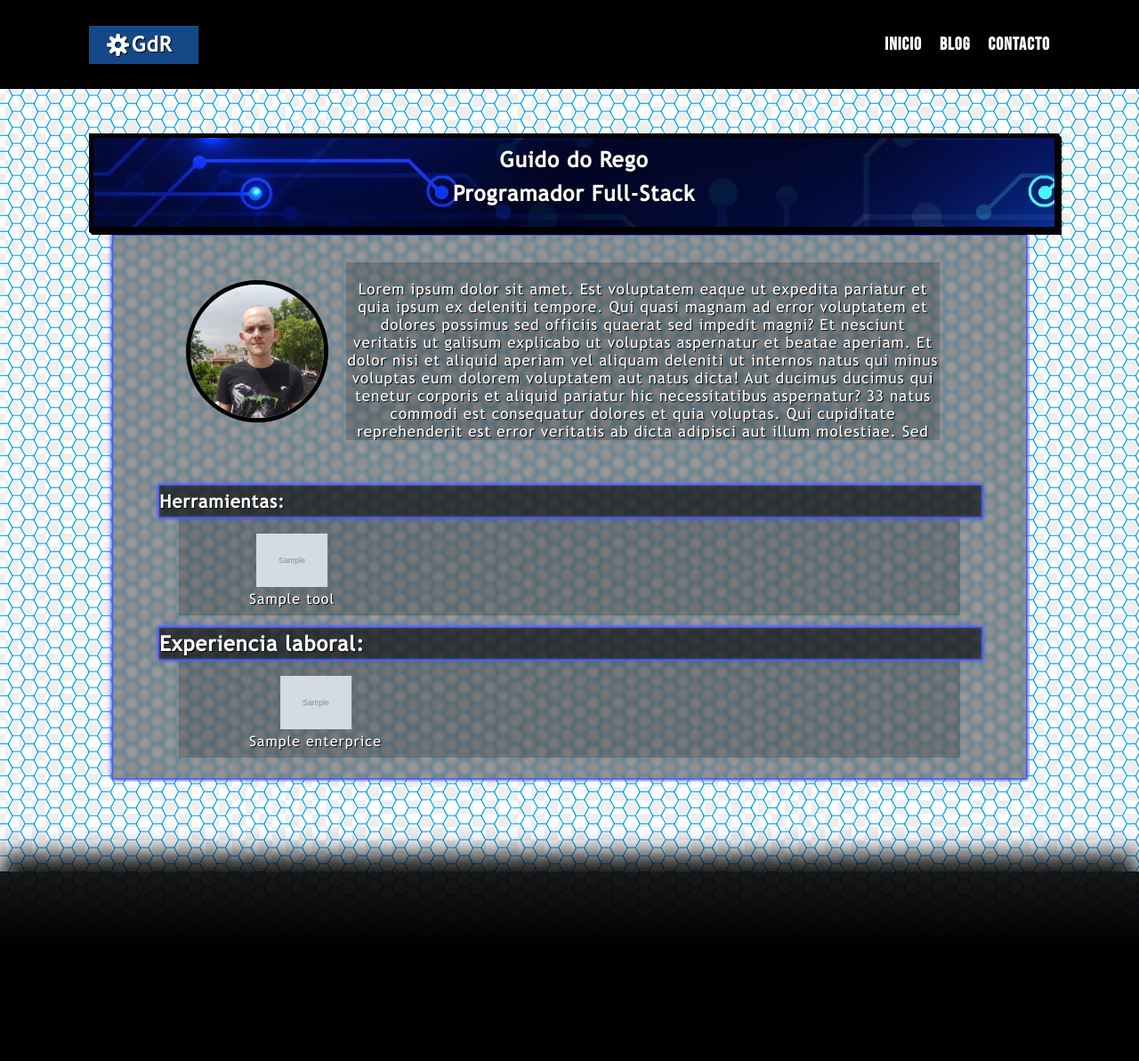
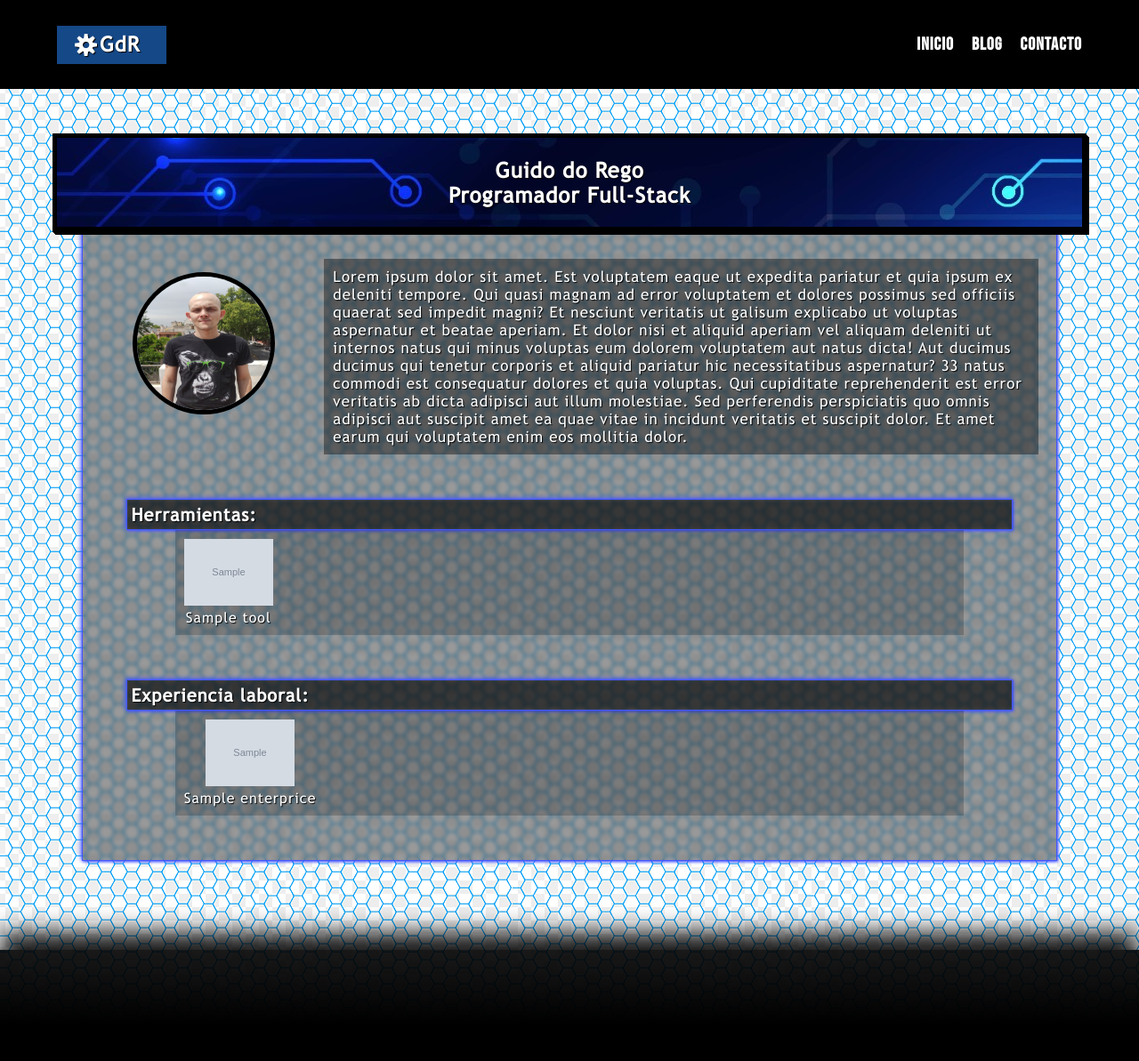
Before and after one commit to GuidoGdR/My_Web, a Django app: template my_web/apps/my_web_app/templates/my_web_app/home.html in a window 1280 px wide. Shown: the whole page at 89% size. Before the commit the page ends 1025 px from the top, so only its background shows below. Run offline with Django 4.2, Linux system fonts and the light colour scheme; the template is opened without the code that fills it: most values are stand-ins (such as "Sample title", 1, 10 or a date in 2020); grey boxes marked "Sample" are stand-in pictures.

Commit message:
Arreglo la maquetacion general y la de el home, queda repasar el resto de vistas y arreglar los fallos provocados por los nuevos cambios implementados

```diff
--- a/my_web/apps/my_web_app/static/core/css/footer.css
+++ b/my_web/apps/my_web_app/static/core/css/footer.css
@@ -1,17 +1,9 @@
 
 footer{
-    background: linear-gradient(to top, var(--color-3) 33%, var(--color-3-0) 100%);
+    background: linear-gradient(to top, var(--color-1) 33%, var(--color-1-0) 100%);
+    box-shadow: 0px -20px 25px var(--color-1-0);
 
-    padding: 15px;
+    letter-spacing: 1px;
 
-    height: 100px;
-
-    box-shadow: 0px -20px 25px var(--color-3-0);
-
-    margin-top: auto;
-
+    height: 125px;
 }
-
-footer *{
-    letter-spacing: 1px;
-}
--- a/my_web/apps/my_web_app/static/core/css/general.css
+++ b/my_web/apps/my_web_app/static/core/css/general.css
@@ -17,15 +17,22 @@
     background-color: var(--color-bg);
     background-image: url("../img/bg/2.png");
 
+
+    display: flex;
+    flex-direction: column;
+
     min-height: 100vh;
-    display: grid;
-
-    grid-template-rows: auto 1fr auto ;
-
 }
 
 #primary_content{
     margin: 50px var(--center-content) 100px var(--center-content);
+
+    flex-grow: 1;
+
+    display: flex;
+    flex-direction: column;
+
+    align-items: center;
 }
 
 .symbol{
@@ -44,7 +51,7 @@
     backdrop-filter: blur( 10px );
 
     border: 1px solid var(--color-2);
-    box-shadow: 1px 1px 3px var(--color-2), -1px -1px 5px var(--color-3);
+    box-shadow: 1px 1px 3px var(--color-2), -1px -1px 5px var(--color-2);
 
 
 }
@@ -58,13 +65,13 @@
 
 }
 
-.box-3{
+.box-1-2{
 
     background-color: var(--color-transp-1);
     backdrop-filter: blur( 2px );
 
-    border: 1px solid var(--color-font);
-    box-shadow: 1px 1px 3px var(--color-font), -1px -1px 5px var(--color-font);
+    border: 1px solid var(--shadow-color-2);
+    box-shadow: 1px 1px 3px var(--shadow-color-2), -1px -1px 5px var(--shadow-color-2);
 }
 
 /*------------------*/
@@ -89,12 +96,16 @@
     backdrop-filter: blur( 10px );
 
 }
+.style-1-form button{
+    box-shadow: 1px -1px 2px var(--color-2), -1px -1px 2px var(--color-2);
+}
 /*   style-1-form hover */
 .style-1-form input:hover,
 .style-1-form select:hover,
 .style-1-form textarea:hover,
 .style-1-form button:hover{
-    border: 1px solid var(--color-2);
-    box-shadow: 1px 1px 3px var(--color-2), -1px -1px 5px var(--color-3);
+    border: 1px solid var(--hoover-forms-color);
+
+    box-shadow: 1px 1px 3px var(--hoover-forms-color), -1px -1px 5px var(--hoover-forms-color);
 
 }
--- a/my_web/apps/my_web_app/static/core/css/header.css
+++ b/my_web/apps/my_web_app/static/core/css/header.css
@@ -2,7 +2,7 @@
 #header{
     color: white;
 
-    background-color: var(--color-3);
+    background-color: var(--color-1);
     height: 100px;
 
     display: flex;
--- a/my_web/apps/my_web_app/static/core/css/var.css
+++ b/my_web/apps/my_web_app/static/core/css/var.css
@@ -16,7 +16,7 @@
 */
 :root {
     --img-banner: url("../img/banner.jpeg");
-    --img-2: url("../img/cyber_back_2.jpeg");
+    --img-2: url("../img/cyber_back_2.jpeg");/* desuso? */
 
     --color-bg:rgb(35, 40, 46);
     --color-logo: rgb(21, 72, 135);
@@ -27,14 +27,19 @@
     --color-ok: green;
     --color-fail: red;
 
-    --color-1:  rgb(2, 6, 41);
-    --color-2:  rgb(68, 87, 252);
-    --color-3: black;
-    --color-3-0: rgb(0, 0, 0, 0.9);
+    --bg-blog:  rgb(2, 6, 41);/* bg-blog */
 
-    --color-transp-1: rgb(255, 255, 255, 0.1);
-    --color-transp-2: rgba(0, 0, 0, 0.4);
+    --hoover-forms-color: rgba(68, 252, 160, 0.5);/* border/shadow hoover-forms */
 
-    --center-content: 100px;
+    --color-1: rgb(0, 0, 0);/* header/footer/border-solid */
+    --color-1-0: rgb(0, 0, 0, 0.9);/* footer-shadow */
+
+    --color-2:  rgb(68, 87, 252);/* shadow-color */
+    --shadow-color-2:  rgb(255, 255, 255);/* return-blog-color */
+
+    --color-transp-1: rgb(255, 255, 255, 0.1);/* bg-transp-1 */
+    --color-transp-2: rgba(0, 0, 0, 0.4); /* bg-transp-2 */
+
+    --center-content: 5%;
 
 }
--- a/my_web/apps/my_web_app/static/my_web_app/css/home.css
+++ b/my_web/apps/my_web_app/static/my_web_app/css/home.css
@@ -10,9 +10,9 @@
     background-image: var(--img-banner) ;
     background-repeat: no-repeat;
 
-    border: 5px solid var(--color-3);
+    border: 5px solid var(--color-1);
 
-    box-shadow: 0px 1px 0px var(--color-3), 1px 2px 0px var(--color-3), 2px 3px 0px var(--color-3), 3px 4px 0px var(--color-3);
+    box-shadow: 0px 1px 0px var(--color-1), 1px 2px 0px var(--color-1), 2px 3px 0px var(--color-1), 3px 4px 0px var(--color-1);
 
     z-index: 1;
 }
@@ -92,6 +92,10 @@
 
     margin: 50px auto 50px auto;
 
+    display: flex;
+
+    flex-direction: column;
+
 }
 
 /*    list title    */
@@ -109,7 +113,7 @@
 
 /*    list box    */
 .list{
-    height: 100%;
+
     width: 95%;
 
     margin: 0px auto;
@@ -118,10 +122,13 @@
     background-color: rgba(0, 0, 0, 0.2);
 
     overflow-x: scroll;
+
+    display: flex;
+
+
+
 }
 .list div{
-
-    float: left;
 
     margin: 2% 0px 0px 9%;
 
--- /dev/null
+++ b/my_web/apps/my_web_app/static/my_web_app/css/home2.css
@@ -0,0 +1,130 @@
+
+/*    borrador    */
+img{
+    width: 100px;
+}
+
+/*    Banner    */
+#banner{
+
+    position: relative;
+    z-index: 1;
+
+    height: 100px;
+    width: 100%;
+
+    background-image: var(--img-banner) ;
+    background-repeat: no-repeat;
+
+    border: 5px solid var(--color-1);
+
+    box-shadow: 0px 1px 0px var(--color-1), 1px 2px 0px var(--color-1), 2px 3px 0px var(--color-1), 3px 4px 0px var(--color-1);
+
+    display: flex;
+    flex-direction: column;
+
+    flex-wrap: wrap;
+
+
+    text-align: center;
+    justify-content: center;
+
+    font-family: "1";
+}
+
+/*    my-profile    */
+#my-profile{
+    width: 95%;
+
+}
+
+#my-profile #resume_and_pic{
+    display: flex;
+
+    justify-content: center;
+}
+
+/*    Profile resume    */
+#resume_and_pic #profile-resume{
+
+    flex-grow: 1;
+
+    background-color: var(--color-transp-2);
+
+    width: 65%;
+    height: 200px;
+
+    margin: 30px 20px 0px 0px;
+
+    overflow-y: scroll;
+
+    font-size: 17px;
+    text-align: left;
+    padding: 10px;
+}
+
+/* mi foto */
+#resume_and_pic #my-pick{
+
+    flex-grow: 1;
+
+    display: flex;
+    align-items: center;
+    justify-content: center;
+
+    margin-left:20px;
+    margin-right: 20px;
+}
+#my-pick img{
+
+    height: 150px;
+    width: 150px;
+
+    border: 5px solid black;
+    border-radius: 100px;
+}
+
+/*    list box    */
+.list-box{
+    width: 90%;
+
+    margin: 50px auto 50px auto;
+
+    display: flex;
+    flex-direction: column;
+
+    align-items: center;
+}
+
+/*    list title    */
+.list-title{
+    width: 100%;
+
+    padding: 5px;
+    text-align: left;
+    font-size: 20px;
+
+}
+/*    list box    */
+.list{
+
+    position: relative;
+    width: 90%;
+
+    background-color: rgba(0, 0, 0, 0.2);
+
+    overflow-x: scroll;
+
+    display: flex;
+
+    align-items: center;
+}
+
+.item{
+
+    float: left;
+    margin: 10px;
+
+    text-align: center;
+
+}
--- a/my_web/apps/my_web_app/templates/my_web_app/home.html
+++ b/my_web/apps/my_web_app/templates/my_web_app/home.html
@@ -9,7 +9,7 @@
     {% block css %}
 
     <!--    home    -->
-    <link rel="stylesheet" type="text/css" href="{% static 'my_web_app/css/home.css' %}">
+    <link rel="stylesheet" type="text/css" href="{% static 'my_web_app/css/home2.css' %}">
     <link rel="stylesheet" type="text/css" href="{% static 'my_web_app/css/resposive_home.css' %}">
 
     {% endblock css %}
@@ -39,7 +39,7 @@
         <section id="resume_and_pic">
 
             <div id="my-pick">
-                <img src="{% static 'core/img/my_pic.png' %}" alt="Guido do Rego"/>
+                <img src="{% static 'my_web_app/img/my_pic.png' %}" alt="Guido do Rego"/>
             </div>
 
             <article id="profile-resume">
@@ -55,7 +55,7 @@
         </section>
 
         <!--    tools list    -->
-        <div class="list-box">
+        <section class="list-box">
 
             <div class="list-title box-2">
                 <h4>Herramientas:</h4>
@@ -66,7 +66,7 @@
 
             <div class="list">
                 {% for tool in my_tools %}
-                <div>
+                <div class="item">
                     <img src="{{tool.logo.url}}" alt="logo {{tool.name}}"/>
                     <p>
                         {{tool.name}}
@@ -76,7 +76,6 @@
                 {% endfor %}
 
             </div>
-
             {% else %}
             <div class="list" >
                 <div>
@@ -87,28 +86,25 @@
 
             </div>
             {% endif %}
-        </div>
+        </section>
 
         <!--    Enterprices list    -->
-        <div class="list-box">
+        <section class="list-box">
 
             <div class="list-title box-2">
-                <h3>Experiencia laboral:</h4>
+                <h4>Experiencia laboral:</h4>
             </div>
 
             {% if woroked_for %}
 
-            <div class="list" >
+            <div class="list">
                 {% for enterprice in woroked_for %}
 
-                <div>
+                <div class="item">
                     <img src="{{enterprice.logo.url}}" alt="logo {{enterprice.name}}"/>
-                    <p>
-                        {{enterprice.name}}
-                    </p>
+                    <p>{{enterprice.name}}</p>
                 </div>
                 {% endfor %}
-
             </div>
 
             {% else %}
@@ -121,8 +117,6 @@
 
             </div>
             {% endif %}
-        </div>
-
-    </div>
+        </section>
 
     {% endblock content %}
```
Also changed, not shown: my_web/apps/my_web_app/static/core/img/my_pic_desuso.png (renamed from my_web/apps/my_web_app/static/core/img/my_pic_.png), my_web/apps/my_web_app/static/my_web_app/img/my_pic.png (renamed from my_web/apps/my_web_app/static/core/img/my_pic.png), my_web/apps/my_web_app/templates/core/footer.html (line endings or trailing spaces).
